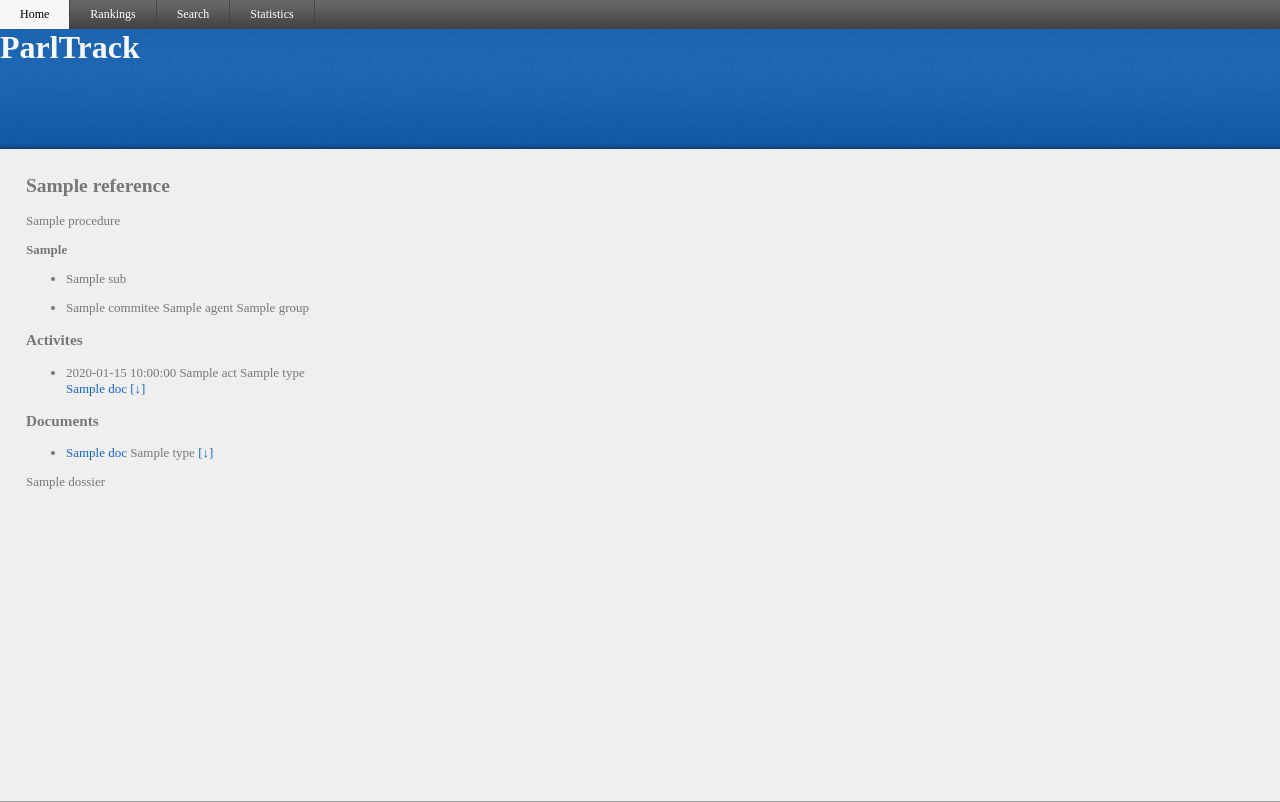
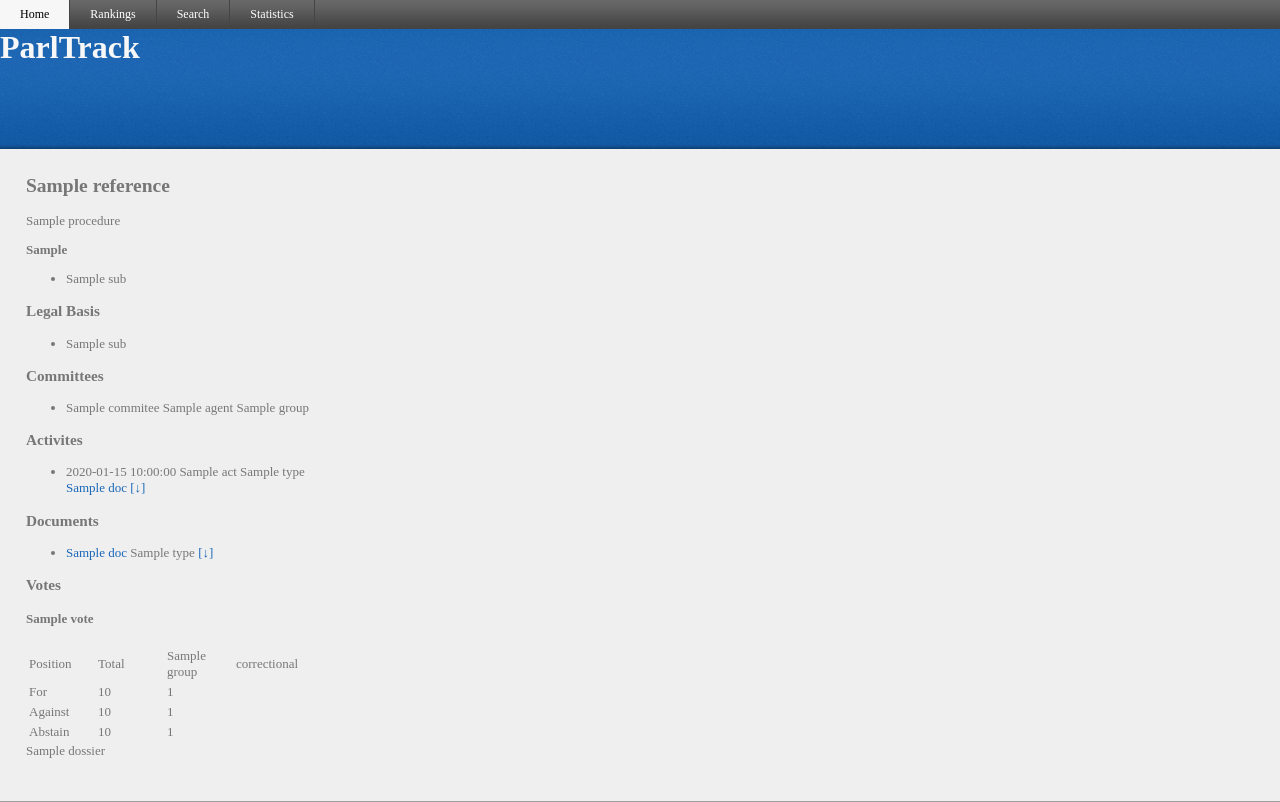
Before and after one commit to parltrack/parltrack, a Flask app: template parltrack/templates/dossier.html in a window 1280 px wide. Shown: the top 802 px of the page. Run offline with Flask 2, Linux system fonts and the light colour scheme; the template is opened without the code that fills it: most values are stand-ins (such as "Sample title", 1, 10 or a date in 2020); parts of the project's set-up code (start-up, migrations or seed data) failed here and were passed over; some libraries are stand-ins or nearby versions; grey boxes are pictures that could not be loaded.

Commit message:
[enh] added votes display to dossier details

```diff
--- a/parltrack/static/css/style.css
+++ b/parltrack/static/css/style.css
@@ -28,8 +28,10 @@ ul.dropdown ul li { clear: both; min-width: 130px; }
 ul.dropdown ul li a { font-size: 0.8em; }
 ul.dropdown li:hover > div { visibility: visible; }
 .hidden { display: none; }
-dl, dd, dt { display: inline-block; }
-dt { width: 30px; }
+dl, dd, dt { display: inline-block; vertical-align:top;}
+dt { width: 40px; }
 .mepshot { float: right; }
 
 #search_input { width: 200px; }
+
+.votes thead td { width: 5em; }
--- a/parltrack/templates/dossier.html
+++ b/parltrack/templates/dossier.html
@@ -20,6 +20,10 @@
 <p>{{dossier.procedure.title}}</p>
 <p><strong>{{dossier.procedure.stage_reached}}</strong></p>
 <ul>{%for sub in dossier.procedure.subjects%}<li>{{sub}}</li>{%endfor%}</ul>
+<h3>Legal Basis</h3>
+<ul>{%for sub in dossier.procedure.legal_basis%}<li>{{sub}}</li>{%endfor%}</ul>
+{% if dossier.procedure.agents %}
+<h3>Committees</h3>
 <ul>{%for agent in dossier.procedure.agents%}
    <li>
      {%if agent.responsible%}
@@ -33,6 +37,7 @@
    </li>
   {%endfor%}
 </ul>
+{%endif%}
 <h3>Activites</h3>
 <ul>{%for act in dossier.activities%}
    <li>
@@ -100,6 +105,64 @@
   {%endif%}
 {%endfor%}
 </ul>
+{% if dossier.votes %}
+<h3>Votes</h3>
+{%for vote in dossier.votes%}
+<h4>{{vote.title}}</h4>
+  <table class="votes">
+     <thead>
+        <tr>
+          <td>Position</td>
+          <td>Total</td>
+          {% for g in vote.groups|sort %}
+            {% if g not in ['correctional', 'total']%}
+            <td>{{g}}</td>
+            {%endif%}
+          {%endfor%}
+          <td>correctional</td>
+        </tr>
+     </thead>
+     <tbody>
+       <tr>
+         <td>For</td>
+         <td>{{vote.For.total}}</td>
+         {% for k,v in vote.For.items() %}
+            {% if k not in ['correctional', 'total']%}
+            <td>{{v|length}}</td>
+            {%endif%}
+         {%endfor%}
+         {% if 'correctional' in vote.For%}
+           <td>{{vote.For.correctional|length}}</td>
+         {%endif%}
+       </tr>
+       <tr>
+         <td>Against</td>
+         <td>{{vote.Against.total}}</td>
+         {% for k,v in vote.Against.items() %}
+            {% if k not in ['correctional', 'total']%}
+            <td>{{v|length}}</td>
+            {%endif%}
+         {%endfor%}
+         {% if 'correctional' in vote.Against%}
+           <td>{{vote.Against.correctional|length}}</td>
+         {%endif%}
+       </tr>
+       <tr>
+         <td>Abstain</td>
+         <td>{{vote.Abstain.total}}</td>
+         {% for k,v in vote.Abstain.items() %}
+            {% if k not in ['correctional', 'total']%}
+            <td>{{v|length}}</td>
+            {%endif%}
+         {%endfor%}
+         {% if 'correctional' in vote.Abstain%}
+           <td>{{vote.Abstain.correctional|length}}</td>
+         {%endif%}
+       </tr>
+     </tbody>
+  </table>
+{%endfor%}
+{% endif %}
 
 {{dossier}}
 {% endblock %}
```
Also changed, not shown: parltrack/views/views.py (+9 -0 lines). Lines whose indentation alone changed are shown as unchanged.
